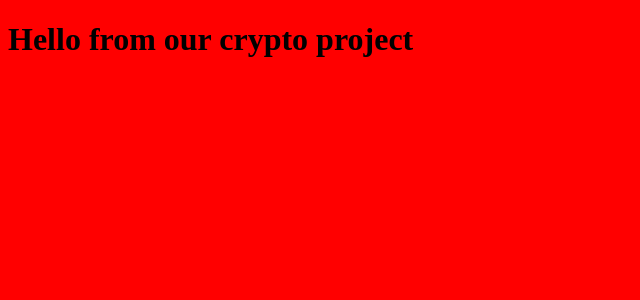
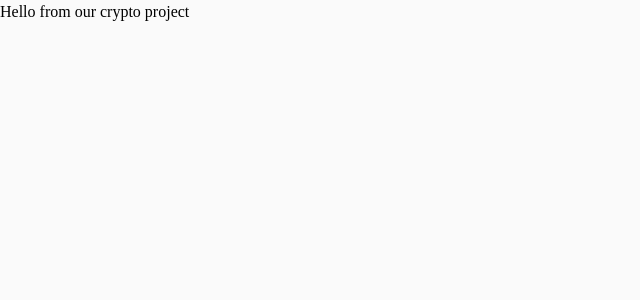
Before and after one commit to sleez007/crypto_web_app, a React (Create React App) app: page / in a window 1280 px wide. Shown: the top 300 px of the page, without its empty margins (0-640 px from the left). Built offline with nearby package versions, Linux system fonts and the light colour scheme.

Commit message:
setup project theme

```diff
--- a/src/assets/sass/abstract/_mixins.scss
+++ b/src/assets/sass/abstract/_mixins.scss
@@ -0,0 +1,17 @@
+@mixin lightTheme{
+    --clr-primary-400: hsl(49, 94%, 45%);
+    --clr-primary-300: hsl(49, 90%, 92%);
+    --clr-primary-text-400: hsl(213, 15%, 14%);
+    --clr-primary-text-300: hsl(214, 10%, 57%);
+    --clr-secondary-400: hsl(216, 14%, 93%);
+    --clr-background: hsl(0, 0%, 98%);
+}
+
+@mixin darkTheme {
+    --clr-primary-400: hsl(49, 92%, 59%);
+    --clr-primary-300: hsl(38, 97%, 12%);
+    --clr-primary-text-400: hsl(216, 14%, 93%);
+    --clr-primary-text-300: hsl(214, 10%, 57%);
+    --clr-secondary-400: hsl(217, 10%, 55%);
+    --clr-background: hsl(210, 21%, 5%);
+}
--- a/src/assets/sass/abstract/_variable.scss
+++ b/src/assets/sass/abstract/_variable.scss
@@ -0,0 +1,4 @@
+
+// :root{
+
+// }
--- a/src/assets/sass/base/_reset.scss
+++ b/src/assets/sass/base/_reset.scss
@@ -0,0 +1,71 @@
+// https://piccalil.li/blog/a-modern-css-reset
+
+/* Box sizing rules */
+*,
+*::before,
+*::after {
+  box-sizing: border-box;
+  margin: 0;
+  padding: 0;
+  font: inherit;
+}
+
+
+
+/* Remove list styles on ul, ol elements with a list role, which suggests default styling will be removed */
+ul[role='list'],
+ol[role='list'] {
+  list-style: none;
+}
+
+/* Set core root defaults */
+html:focus-within {
+  scroll-behavior: smooth;
+}
+
+html, body{
+    height: 100%;
+}
+/* Set core body defaults */
+body {
+  text-rendering: optimizeSpeed;
+  line-height: 1.5;
+}
+
+/* A elements that don't have a class get default styles */
+a:not([class]) {
+  text-decoration-skip-ink: auto;
+}
+
+/* Make images easier to work with */
+img,
+svg,
+picture {
+  max-width: 100%;
+  display: block;
+  height: auto;
+}
+
+/* Inherit fonts for inputs and buttons */
+input,
+button,
+textarea,
+select {
+  font: inherit;
+}
+
+/* Remove all animations, transitions and smooth scroll for people that prefer not to see them */
+@media (prefers-reduced-motion: reduce) {
+  html:focus-within {
+   scroll-behavior: auto;
+  }
+
+  *,
+  *::before,
+  *::after {
+    animation-duration: 0.01ms !important;
+    animation-iteration-count: 1 !important;
+    transition-duration: 0.01ms !important;
+    scroll-behavior: auto !important;
+  }
+}
--- a/src/assets/sass/base/_typography.scss
+++ b/src/assets/sass/base/_typography.scss
@@ -1,3 +1,3 @@
 body{
-    background-color: red;
+    background-color: var(--clr-background);
 }
--- a/src/assets/sass/theme/_dark.scss
+++ b/src/assets/sass/theme/_dark.scss
@@ -0,0 +1,5 @@
+@import '../abstract/mixins';
+
+body.dark{
+    @include darkTheme;
+}
--- a/src/assets/sass/theme/_light.scss
+++ b/src/assets/sass/theme/_light.scss
@@ -0,0 +1,5 @@
+@import '../abstract/mixins';
+
+body{
+    @include lightTheme;
+}
```
